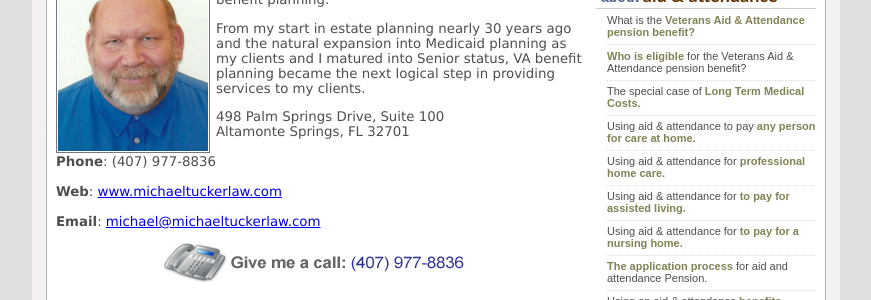
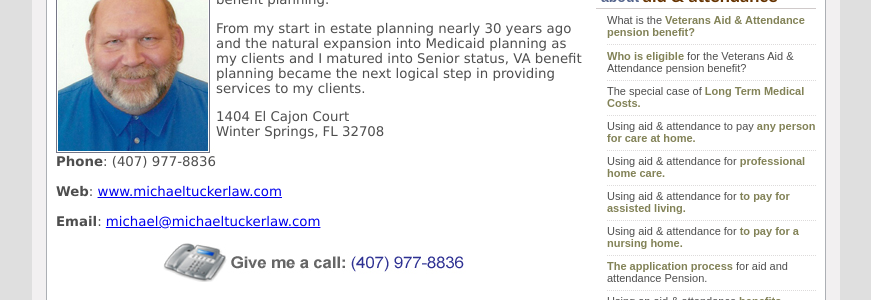
Before and after one commit to gaybro8777/floridaveteransbenefits, a Jekyll site: the page built from about_me/index.html, in a window 1280 px wide. Shown: the part 275-575 px from the top of the page, without its empty margins (204-1075 px from the left). Built offline with Jekyll 4.4.1, drawn with Linux system fonts in a browser that asks for light colours; nearby versions of some CDN libraries; Markdown is read by kramdown in place of the engine named in the settings.

Commit message:
Update mailing address

```diff
--- a/about_me/index.html
+++ b/about_me/index.html
@@ -10,8 +10,8 @@ title: "I. Michael Tucker: About Me"
 							<img src="/images/Michael.jpg" alt="I. Michael Tucker" width="160" height="191" style="float: left" />
 							I am actively engaged in Medicaid planning, estate planning, probate, asset protection planning, and VA benefit planning.</p>
 							<p>From my start in estate planning nearly 30 years ago and the natural expansion into Medicaid planning as my clients and I matured into Senior status, VA benefit planning became the next logical step in providing services to my clients.</p>
-							<p>498 Palm Springs Drive, Suite 100<br />
-							Altamonte Springs, FL 32701<br />
+							<p>1404 El Cajon Court<br />
+							Winter Springs, FL 32708<br />
 							<br />
 							<b>Phone</b>: (407) 977-8836<br />
 							<br />
```
